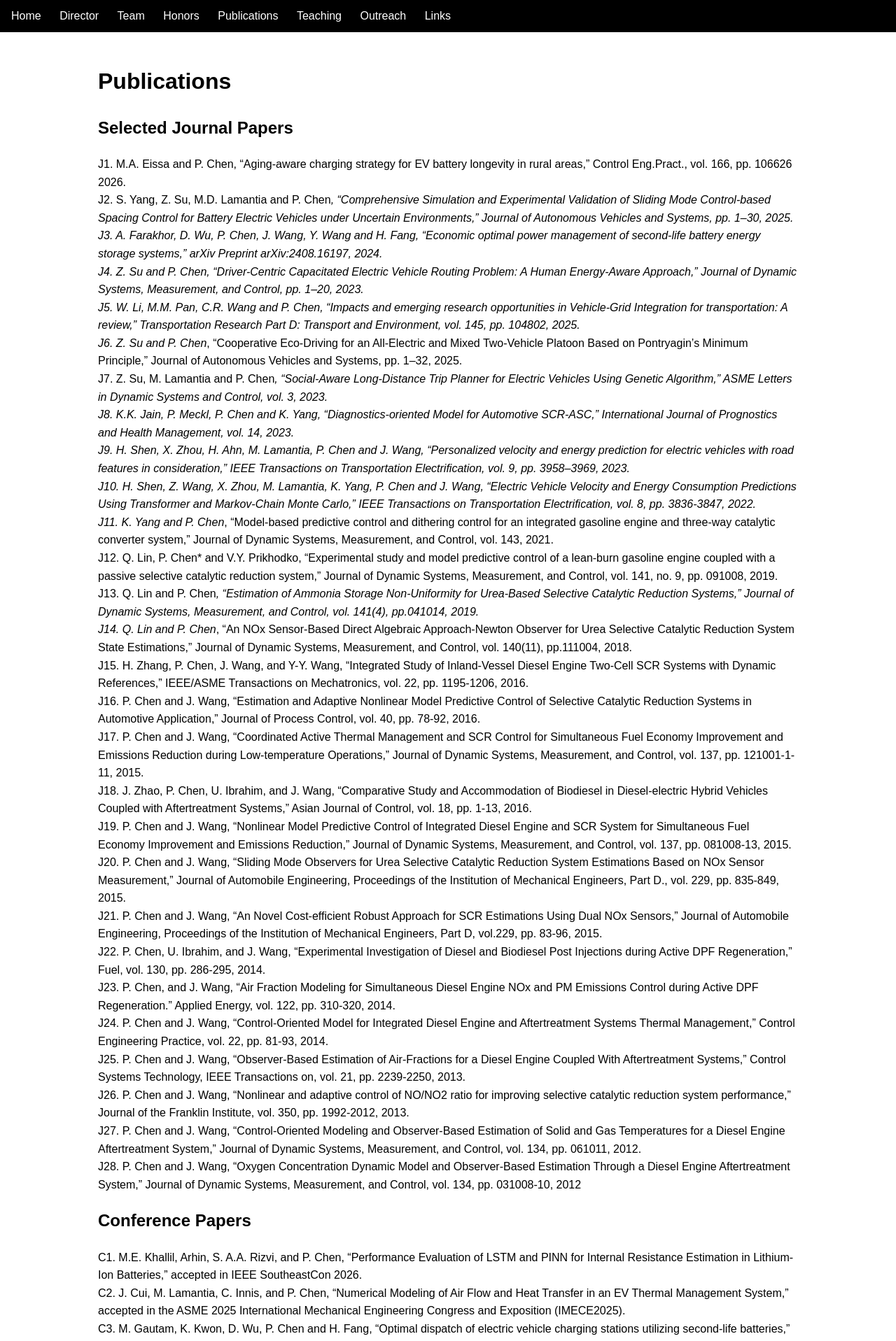
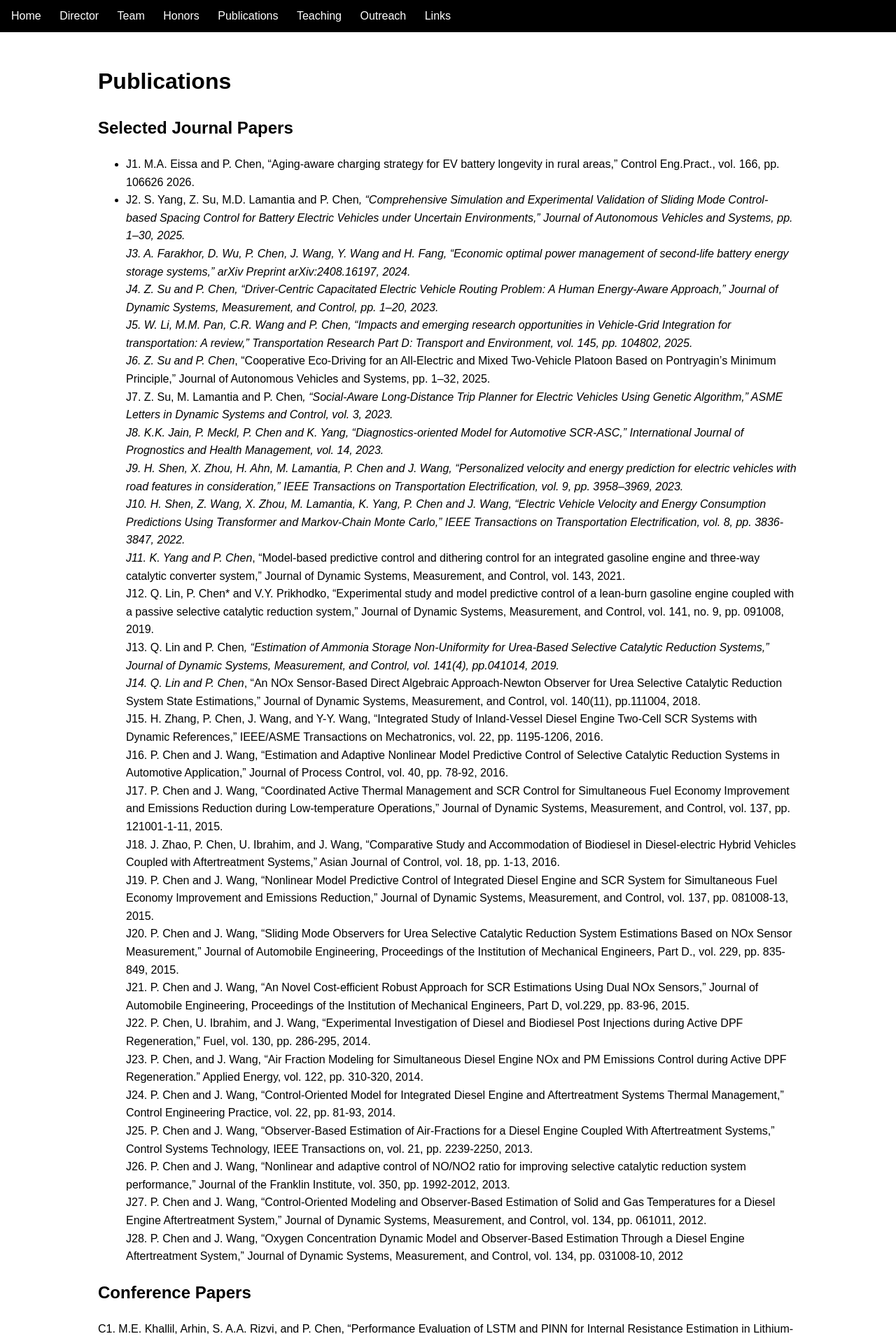
Before and after one commit to pingenchen/best-lab, a Jekyll site: the page built from publications/index.md, in a window 1280 px wide. Shown: the top 1917 px of the page at 70% size. Built offline with Jekyll 4.4.1, drawn with Linux system fonts in a browser that asks for light colours.

```diff
--- a/publications/index.md
+++ b/publications/index.md
@@ -6,8 +6,8 @@ title: Publications
 # Publications
 
 ## Selected Journal Papers
-J1.	M.A. Eissa and P. Chen, "Aging-aware charging strategy for EV battery longevity in rural areas," Control Eng.Pract., vol. 166, pp. 106626 2026.
-J2.	S. Yang, Z. Su, M.D. Lamantia and P. Chen*, "Comprehensive Simulation and Experimental Validation of Sliding Mode Control-based Spacing Control for Battery Electric Vehicles under Uncertain Environments," Journal of Autonomous Vehicles and Systems, pp. 1–30, 2025.
+- J1.	M.A. Eissa and P. Chen, "Aging-aware charging strategy for EV battery longevity in rural areas," Control Eng.Pract., vol. 166, pp. 106626 2026.
+- J2.	S. Yang, Z. Su, M.D. Lamantia and P. Chen*, "Comprehensive Simulation and Experimental Validation of Sliding Mode Control-based Spacing Control for Battery Electric Vehicles under Uncertain Environments," Journal of Autonomous Vehicles and Systems, pp. 1–30, 2025.
 J3.	A. Farakhor, D. Wu, P. Chen, J. Wang, Y. Wang and H. Fang, "Economic optimal power management of second-life battery energy storage systems," arXiv Preprint arXiv:2408.16197, 2024.
 J4.	Z. Su and P. Chen, "Driver-Centric Capacitated Electric Vehicle Routing Problem: A Human Energy-Aware Approach," Journal of Dynamic Systems, Measurement, and Control, pp. 1–20, 2023.
 J5.	W. Li, M.M. Pan, C.R. Wang and P. Chen, "Impacts and emerging research opportunities in Vehicle-Grid Integration for transportation: A review," Transportation Research Part D: Transport and Environment, vol. 145, pp. 104802, 2025.
```
